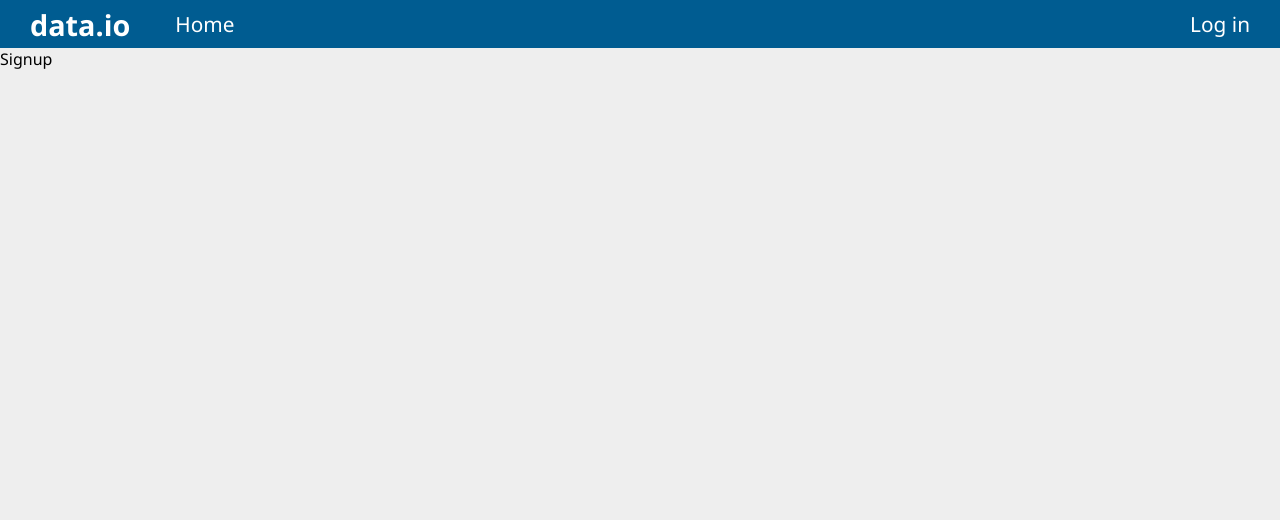
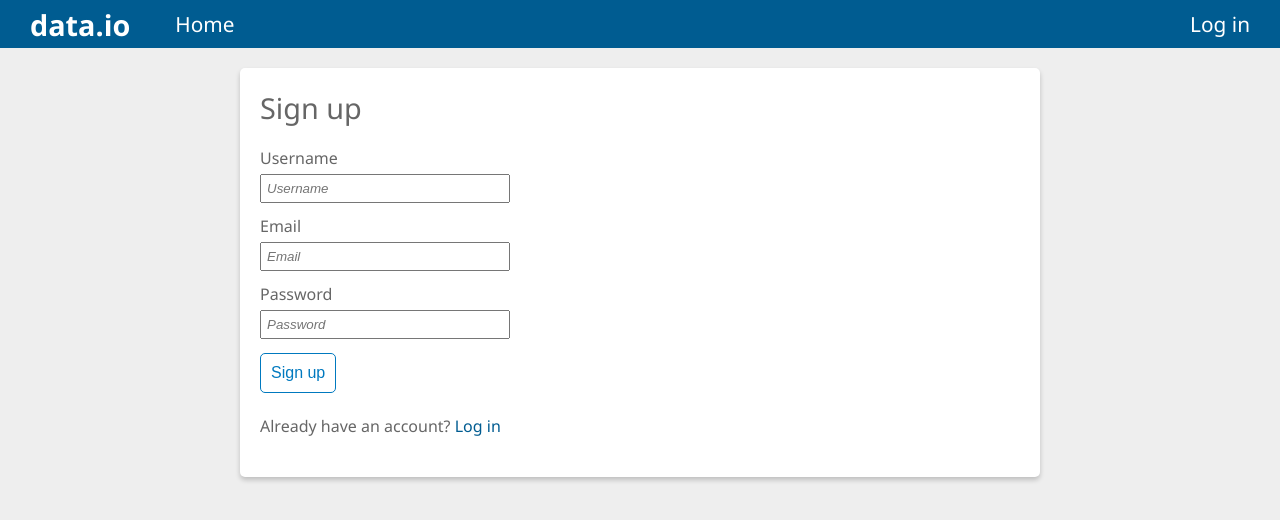
Before and after one commit to pfraces/data.io, a React (Create React App) app: page /signup in a window 1280 px wide. Shown: the top 520 px of the page. Built offline with nearby package versions, Linux system fonts and the light colour scheme; no server answers.

Commit message:
added signup view

```diff
--- /dev/null
+++ b/src/views/Signup/Signup.css
@@ -0,0 +1,11 @@
+.Signup .form .field input {
+  width: 250px;
+}
+
+.Signup .actions {
+  margin-top: 10px;
+}
+
+.Signup .footer {
+  margin-top: 20px;
+}
--- a/src/views/Signup/Signup.js
+++ b/src/views/Signup/Signup.js
@@ -1,3 +1,154 @@
+import { useState } from 'react';
+import { Link, useNavigate } from 'react-router-dom';
+import clsx from 'clsx';
+import { useAuth } from 'src/firebase/auth';
+import { useSnackbar } from 'src/AppLayout/snackbar/snackbar';
+import { useForm } from 'src/form/form';
+import { email, minLength, required } from 'src/form/rules';
+import './Signup.css';
+
 export default function Signup() {
-  return <div className="Signup">Signup</div>;
+  const navigate = useNavigate();
+  const { signup } = useAuth();
+  const snackbar = useSnackbar();
+
+  const { form, validate } = useForm({
+    username: required(),
+    email: [required(), email()],
+    password: [required(), minLength(6)],
+  });
+
+  const [user, setUser] = useState({
+    username: '',
+    email: '',
+    password: '',
+  });
+
+  const onUsernameChange = (event) => {
+    setUser((user) => ({ ...user, username: event.target.value }));
+  };
+
+  const onEmailChange = (event) => {
+    setUser((user) => ({ ...user, email: event.target.value }));
+  };
+
+  const onPasswordChange = (event) => {
+    setUser((user) => ({ ...user, password: event.target.value }));
+  };
+
+  const onSubmit = (event) => {
+    event.preventDefault();
+    const { isValid } = validate(user);
+
+    if (!isValid) {
+      snackbar({ severity: 'error', message: 'Form validation failed' });
+      return;
+    }
+
+    signup(user)
+      .then(() => {
+        snackbar({ message: 'Account created' });
+        navigate('/home');
+      })
+      .catch((err) => {
+        snackbar({ severity: 'error', message: err.message });
+      });
+  };
+
+  return (
+    <div className="Signup">
+      <article className="page-container">
+        <div className="card">
+          <div className="card-header">
+            <h1>Sign up</h1>
+          </div>
+
+          <form
+            noValidate
+            className={clsx('form', { error: form && !form.isValid })}
+            onSubmit={onSubmit}
+          >
+            <div className="field">
+              <p className="label">Username</p>
+
+              <input
+                type="text"
+                name="username"
+                autoComplete="username"
+                placeholder="Username"
+                value={user.username}
+                onChange={onUsernameChange}
+              />
+
+              {form?.errors.username.required && (
+                <p role="alert" className="helper">
+                  Username is required
+                </p>
+              )}
+            </div>
+
+            <div className="field">
+              <p className="label">Email</p>
+
+              <input
+                type="email"
+                name="email"
+                autoComplete="email"
+                placeholder="Email"
+                value={user.email}
+                onChange={onEmailChange}
+              />
+
+              {form?.errors.email.required && (
+                <p role="alert" className="helper">
+                  Email is required
+                </p>
+              )}
+
+              {form?.errors.email.email && (
+                <p role="alert" className="helper">
+                  Invalid email format
+                </p>
+              )}
+            </div>
+
+            <div className="field">
+              <p className="label">Password</p>
+
+              <input
+                type="password"
+                name="password"
+                autoComplete="new-password"
+                placeholder="Password"
+                value={user.password}
+                onChange={onPasswordChange}
+              />
+
+              {form?.errors.password.required && (
+                <p role="alert" className="helper">
+                  Password is required
+                </p>
+              )}
+
+              {form?.errors.password.minLength && (
+                <p role="alert" className="helper">
+                  Password should be at least 6 characters
+                </p>
+              )}
+            </div>
+
+            <div className="actions">
+              <button type="submit" className="button large blue">
+                Sign up
+              </button>
+            </div>
+          </form>
+
+          <div className="footer">
+            Already have an account? <Link to="/login">Log in</Link>
+          </div>
+        </div>
+      </article>
+    </div>
+  );
 }
```
